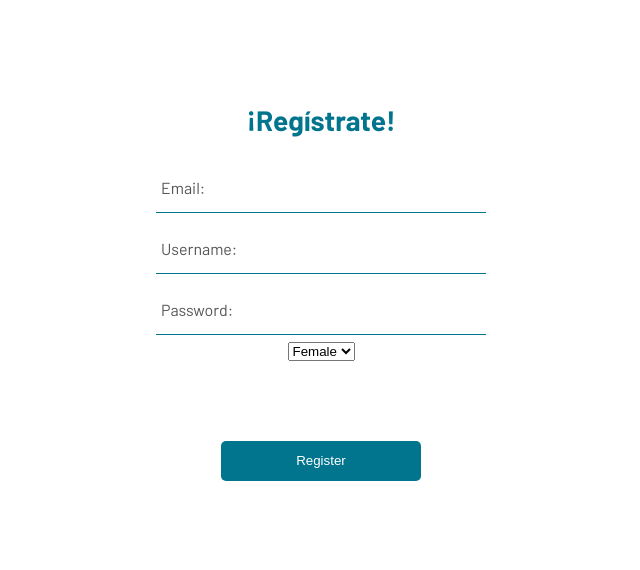
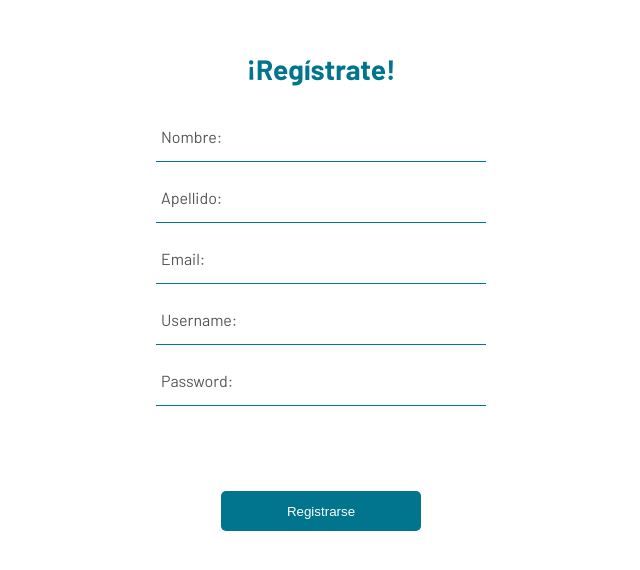
Before and after one commit to jesusp1490/Protectora-FrontEnd, a React (Create React App) app: page /register in a window 1280 px wide. Shown: the part 120-690 px from the top of the page, without its empty margins (319-959 px from the left). Built offline with nearby package versions, Linux system fonts and the light colour scheme.

Commit message:
Register and Use Profile

```diff
--- a/src/Pages/LoginPage/LoginPage.jsx
+++ b/src/Pages/LoginPage/LoginPage.jsx
@@ -82,3 +82,8 @@ const Login = () => {
 };
 
 export default Login;
+
+
+
+//pruebauser1@prueba.com
+//Prueba12345$
--- a/src/Pages/LoginPage/_LoginPage.scss
+++ b/src/Pages/LoginPage/_LoginPage.scss
@@ -1,5 +1,4 @@
 @import '../../Styles/Utils/variables';
-
 
 .login-container {
     display: flex;
--- a/src/Pages/RegisterPage/RegisterPage.jsx
+++ b/src/Pages/RegisterPage/RegisterPage.jsx
@@ -1,4 +1,5 @@
 import React, { useState } from 'react';
+import { useNavigate } from 'react-router-dom';
 import axios from 'axios';
 import './_RegisterPage.scss'
 
@@ -6,29 +7,36 @@ const Register = () => {
     const [email, setEmail] = useState('');
     const [username, setUsername] = useState('');
     const [password, setPassword] = useState('');
-    const [gender, setGender] = useState('');
+    const [name, setName] = useState('');
+    const [surname, setSurname] = useState('');
+
+    const navigate = useNavigate();
 
     const handleRegister = async (event) => {
         event.preventDefault();
+        console.log('Evento de registro ejecutado');
 
         try {
             const response = await axios.post('http://localhost:5055/users/register', {
+                name,
+                surname,
                 email,
                 username,
                 password,
-                gender,
             });
 
             const data = response.data;
 
             if (data.success) {
                 console.log('Registro exitoso');
+                navigate('/login');
             } else {
                 console.error(data.message);
                 alert('El registro ha fallado. Asegúrate de que todos los campos estén llenos correctamente.');
             }
         } catch (error) {
-            console.error('Error:', error);
+            console.error('Error during registration:', error);
+            alert('Hubo un error durante el registro');
         }
     };
 
@@ -37,6 +45,37 @@ const Register = () => {
 
             <h2>¡Regístrate!</h2>
             <form onSubmit={handleRegister}>
+
+                <div className="inputbox">
+                    <ion-icon name="mail-outline"></ion-icon>
+                    <input
+                        type="text"
+                        name="name"
+                        value={name}
+                        onChange={(e) => setName(e.target.value)}
+                        required
+                        className="form-field"
+                    />
+                    <label htmlFor="" className="form-label">
+                        Nombre:
+                    </label>
+                </div>
+
+                <div className="inputbox">
+                    <ion-icon name="mail-outline"></ion-icon>
+                    <input
+                        type="text"
+                        name="surname"
+                        value={surname}
+                        onChange={(e) => setSurname(e.target.value)}
+                        required
+                        className="form-field"
+                    />
+                    <label htmlFor="" className="form-label">
+                        Apellido:
+                    </label>
+                </div>
+
                 <div className="inputbox">
                     <ion-icon name="mail-outline"></ion-icon>
                     <input
@@ -82,21 +121,9 @@ const Register = () => {
                     </label>
                 </div>
 
-                <div className="inputbox-gender">
-                    <ion-icon name="male-female-outline"></ion-icon>
-                    <select
-                        name="gender"
-                        value={gender}
-                        onChange={(e) => setGender(e.target.value)}
-                        required
-                        className="form-field"
-                    >
-                        <option value="Female">Female</option>
-                        <option value="Male">Male</option>
-                    </select>
-                </div>
-
-                <button className='btn-register' type="submit">Register</button>
+                {/* <Link to="/login"> */}
+                    <button className='btn-register' type="submit">Registrarse</button>
+                {/* </Link> */}
             </form>
         </div>
     );
--- a/src/Pages/UserProfilePage/UserProfilePage.jsx
+++ b/src/Pages/UserProfilePage/UserProfilePage.jsx
@@ -1,12 +1,50 @@
 import React from 'react';
+import { Link } from 'react-router-dom';
 import './_UserProfilePage.scss'
 
 const UserProfile = () => {
 
 
     return (
-        <div>
-            <h1>User Profile</h1>
+        <div className='userProfile-container'>
+
+            <div className='userImg-container'>
+                <img src='https://res.cloudinary.com/dizd9f3ky/image/upload/v1697206175/imageMale_mqwzhf.png' alt='User Foto' />
+            </div>
+
+            <div className='userProfile-menu'>
+                <div>
+                    <div className='miPerfil'>
+                        <Link to="/profile/mi-perfil" >
+                            <button className="userProfile-option" type="button">Mi Perfil<img src='https://res.cloudinary.com/dizd9f3ky/image/upload/v1699831804/arrow_2x_cszuw5.png' alt='arrow' /></button>
+                        </Link>
+                    </div>
+
+                    <Link to="/profile/direcciones" >
+                        <button className="userProfile-option" type="button">Direcciones</button>
+                    </Link>
+
+                    <Link to="/profile/favoritos" >
+                        <button className="userProfile-option" type="button">Favoritos</button>
+                    </Link>
+
+                    <Link to="/profile/notificaciones" >
+                        <button className="userProfile-option" type="button">Notificaciones</button>
+                    </Link>
+
+                    <Link to="/profile/adopcion" >
+                        <button className="userProfile-option" type="button">Estado de la adopción</button>
+                    </Link>
+
+                    <Link to="/profile/apadrinar" >
+                        <button className="userProfile-option" type="button">Apadrinar</button>
+                    </Link>
+
+                    <Link to="/profile/donar" >
+                        <button className="userProfile-option" type="button">Donar</button>
+                    </Link>
+                </div>
+            </div>
         </div>
     );
 };
--- a/src/Pages/UserProfilePage/_UserProfilePage.scss
+++ b/src/Pages/UserProfilePage/_UserProfilePage.scss
@@ -0,0 +1,54 @@
+@import '../../Styles/Utils/variables';
+
+.userProfile-container {
+    display: flex;
+    justify-content: center;
+    align-items: center;
+    flex-direction: column;
+    padding: 20px;
+
+    .userImg-container {
+        border: 3px solid $color-primary;
+        border-radius: 50%;
+        overflow: hidden;
+        margin: 30px;
+
+        img {
+            width: 150px;
+            height: 150px;
+            object-fit: cover;
+        }
+    }
+
+    .userProfile-menu {
+        display: flex;
+        flex-direction: column;
+        align-items: center;
+        margin-bottom: 20px;
+
+        .miPerfil button {
+            display: flex;
+            justify-content: space-between;
+            align-items: center;
+        }
+
+        .userProfile-option {
+            width: 100%;
+            height: 60px;
+            padding: 10px;
+            margin-bottom: 10px;
+            font-size: 1rem;
+            text-align: left;
+            text-decoration: none;
+            color: $color-primary;
+            background-color: $color-white;
+            border: 1px solid $color-border;
+            border-radius: 5px;
+            transition: background-color 0.3s, color 0.3s, border 0.3s;
+
+            &:hover {
+                border: 1px solid $color-primary;
+            }
+        }
+    }
+}
--- a/src/Styles/Utils/_variables.scss
+++ b/src/Styles/Utils/_variables.scss
@@ -9,3 +9,4 @@ $color-secondary: rgb(250, 156, 147);
 $color-black: rgb(45, 45, 45);
 $color-gray: rgb(85, 85, 85);
 $color-white: rgb(255, 255, 255);
+$color-border: rgb(189, 210, 214);
```
